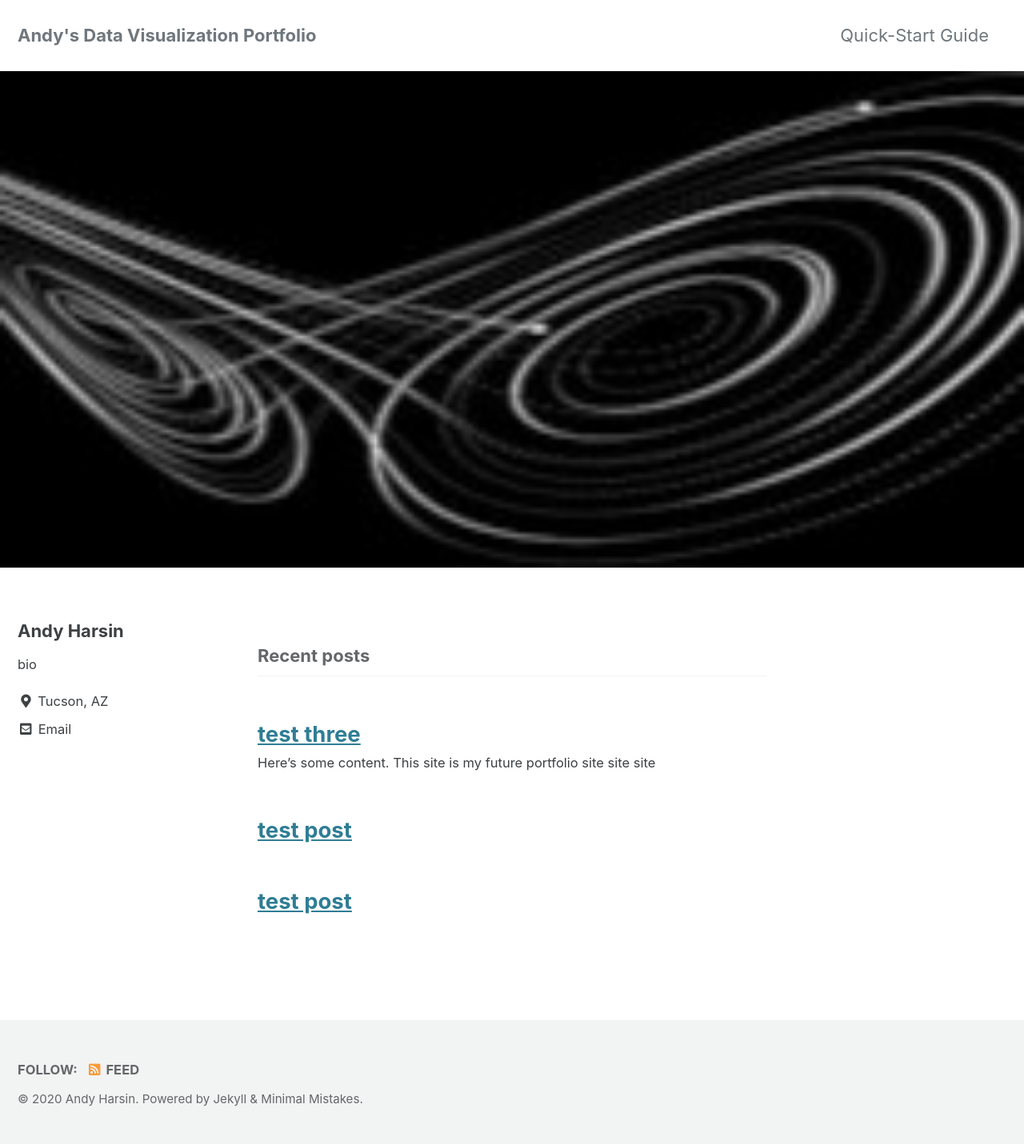
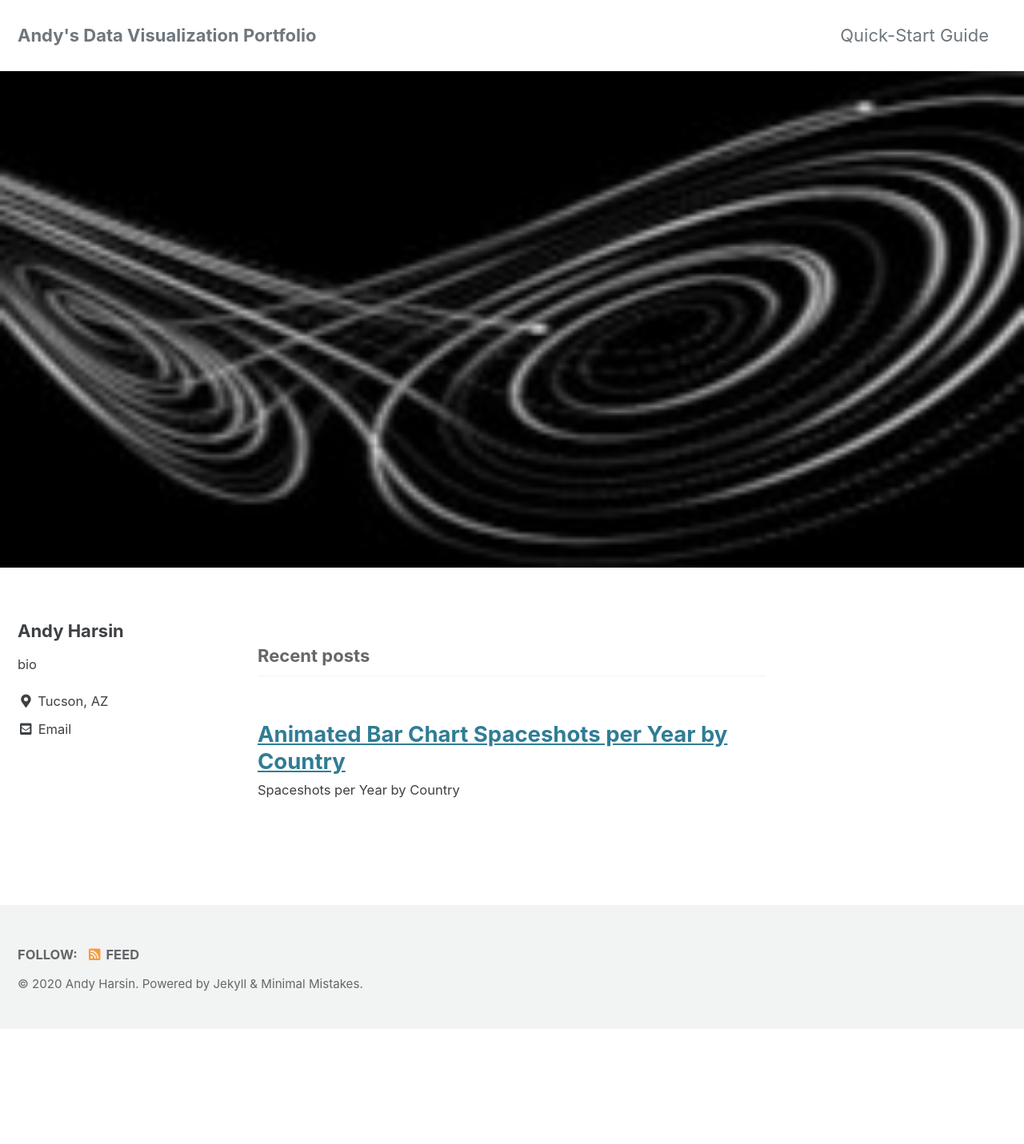
Before and after one commit to andyharsin/andyharsin.github.io, a Jekyll site: the page built from index.html, in a window 1280 px wide. Shown: the whole page at 80% size. Built offline with Jekyll 4.4.1, drawn with Linux system fonts in a browser that asks for light colours; cached includes are drawn as plain includes; the list of posts is cut into pages by our own code; after the commit the page ends 1287 px from its top, so only the background shows below that.

Commit message:
Deleted test posts, added animated barchart

```diff
--- a/_config.yml
+++ b/_config.yml
@@ -23,7 +23,7 @@ name                     : "Andy Harsin"
 description              : "My data visualization projects"
 url                      : "https://andyharsin.github.io"
 baseurl                  : #"/andyharsin.github.io"
-repository               : # GitHub username/repo-name e.g. "mmistakes/minimal-mistakes"
+repository               : "andyharsin/andyharsin.github.io"
 teaser                   : # path of fallback teaser image, e.g. "/assets/images/500x300.png"
 logo                     : # path of logo image to display in the masthead, e.g. "/assets/images/88x88.png"
 masthead_title           : # overrides the website title displayed in the masthead, use " " for no title
--- /dev/null
+++ b/_posts/2020-12-12-SpaceShots-Animated-Bar-Chart.md
@@ -0,0 +1,11 @@
+---
+layout: post
+title: "Animated Bar Chart Spaceshots per Year by Country"
+date: 2020-12-09 16:02:22 -0800
+categories: jekyll update
+---
+
+Spaceshots per Year by Country
+
+
+   ![test](/images/spaceshots.gif)
--- a/_posts/2020-12-12-test.md
+++ /dev/null
@@ -1,8 +0,0 @@
----
-layout: post
-title: "test three"
-date: 2020-12-09 16:02:22 -0800
-categories: jekyll update
----
-
-Here's some content. This site is my future portfolio site site site
```
Also changed, not shown: _posts/2020-12-11-Test-Post.md (deleted, +0 -6 lines), _posts/2020-12-11-test-post-two.md (deleted, +0 -6 lines), 1 other file.
